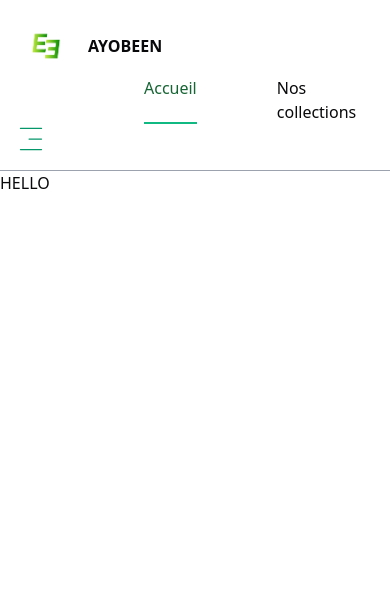
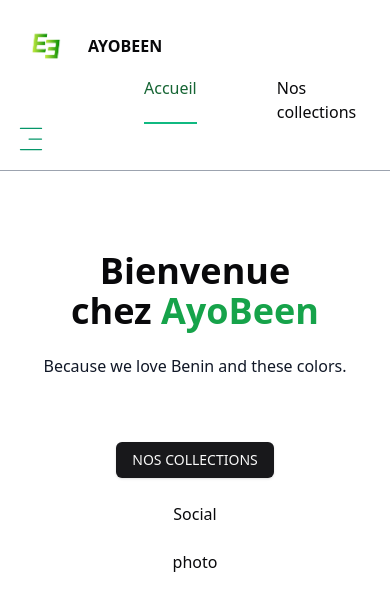
Before and after one commit to Al-phob/ayobeen-project, a Next.js app: page / in a window 390 px wide. Shown: the top 610 px of the page. Built offline with nearby package versions, Linux system fonts and the light colour scheme.

Commit message:
Avancée sur la page Home et sur la nav mobile

```diff
--- a/app/globals.css
+++ b/app/globals.css
@@ -63,4 +63,16 @@
   body {
     @apply bg-background text-foreground;
   }
+
+  .h1 {
+    @apply text-[48px] xl:text-[80px] leading-[1.1] font-semibold
+  }
+
+  .h2 {
+    @apply text-[36px] xl:text-[48px] leading-[1.1] font-semibold
+  }
+
+  .h3 {
+    @apply text-[20px] xl:text-[24px] leading-[1.1] font-semibold
+  }
 }
--- a/app/page.tsx
+++ b/app/page.tsx
@@ -1,19 +1,40 @@
-import Image from "next/image";
-import Header from "@/components/Header";
+import { FiDownload } from "react-icons/fi"
+import { Button } from "@/components/ui/button"
+import Social from "@/components/Social"
+
+const Home = () => {
+  return (
+    <section className="h-full">
+      <div className="container mx-auto h-full">
+
+        <div className="flex flex-col xl:flex-row items-center justify-between xl:pt-8 xl-pb-24">
+          {/*text */}
+          <div className="text-center xl:text-left xl:ml-32 mt-20">
+
+            <h1 className="h2 mb-6">
+              Bienvenue <br /> chez <span className="h2 text-green-600">AyoBeen</span>
+            </h1>
+
+            <p className="max-w-[500px] mb-16 text-gray-900">
+              Because we love Benin and these colors.
+            </p>
+
+            <Button className="hover:bg-green-600 uppercase gap-2">Nos Collections</Button>
+
+            <div className="mb-6 mt-6 xl:mb-0">
+              <Social />
+            </div>
 
 
-export default function Home() {
-  return (
-    <div>
+          </div>
 
+          {/* photo */}
+          <div>photo</div>
+        </div>
 
+      </div>
+    </section>
+  )
+}
 
-      <div>
-        <h1>HELLO</h1>
-      </div>
-
-    </div>
-
-
-  );
-}
+export default Home
--- a/components/Header.tsx
+++ b/components/Header.tsx
@@ -9,7 +9,7 @@ import MobileNav from './MobileNav'
 export default function Header() {
   return (
     <header className=" bg-white bg-repeat border-gray-400 w-full z-20 top-0 start-0 border-b dark:bg-white">
-      <div className="max-w-screen-xl flex flex-wrap items-center justify-between mx-auto p-4">
+      <div className="max-w-screen-xl disp flex flex-wrap items-center justify-between mx-auto p-4">
         <Link href="/" className="flex items-center space-x-3 rtl:space-x-reverse">
             <Image
               src="/image/ayobeen-1.png"
--- a/components/MobileNav.tsx
+++ b/components/MobileNav.tsx
@@ -5,6 +5,7 @@ import { usePathname } from "next/navigation";
 import Link from "next/link";
 import { CiMenuFries } from "react-icons/ci";
 import path from "path";
+import Image from "next/image";
 
 const links = [
   {
@@ -30,7 +31,30 @@ const MobileNav = () => {
       </SheetTrigger>
       <SheetContent className="flex flex-col">
         {/* Logo */}
-        <div>logo</div>
+        <div className="mt-32 mb-36 text-center text-2xl">
+          <Link href="/">
+            <div className="flex justify-center items-center">
+              <Image
+                src="/image/ayobeen-1.png"
+                alt="Flowbite Logo"
+                width={60}
+                height={60}
+              />
+            </div>
+            <h1 className="self-center font-bold whitespace-nowrap dark:text-gray-800 hover:text-green-600 shadow-lime-700">AYOBEEN</h1>
+          </Link>
+        </div>
+
+        {/* Nav */}
+        <nav className="flex flex-col justify-center items-center gap-7">
+          {links.map((link, index) => {
+            return <Link href={link.path} key={index} className={`${link.path === pathname &&
+              "text-xl border-b-2 border-emerald-500"}
+              text-xl font-medium hover:text-emerald-700 transition-all`}>
+                {link.name}
+          </Link>
+          })}
+        </nav>
       </SheetContent>
     </Sheet>
   )
--- /dev/null
+++ b/components/Social.tsx
@@ -0,0 +1,9 @@
+import React from 'react'
+
+const Social = () => {
+  return (
+    <div>Social</div>
+  )
+}
+
+export default Social
```
